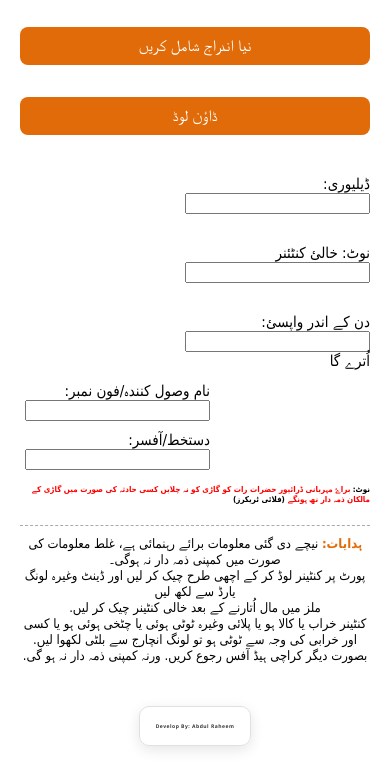
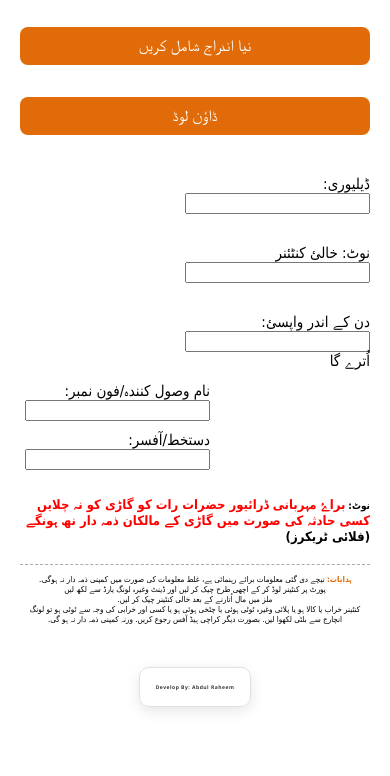
Before and after one commit to abdulraheem-5353/fly-trucker-builty, a plain HTML site: page index.html in a window 390 px wide. Shown: the part 1768-2544 px from the top of the page. After the commit the page ends 2505 px from the top, so only its background shows below. Drawn offline with nearby package versions, Linux system fonts and the light colour scheme; a web font is replaced by a local one.

Commit message:
Updated project with new changes

```diff
--- a/index.html
+++ b/index.html
@@ -105,17 +105,25 @@
         <div><label> نام وصول کنندہ/فون نمبر: <input name="receiverSignature" id="receiverSignature"></label></div>
         <div><label> دستخط/آفسر: <input name="officerSignature" id="officerSignature"></label></div>
       </div>
+      <div class="note-block">
+        <b>نوٹ:</b>
+        <span class="note-urdu">
+          براۓ مہربانی ڈرائیور حضرات رات کو گاڑی کو نہ چلایں کسی حادثہ کی صورت میں گاڑی کے مالکان ذمہ دار نھ ہونگے
+          <span style="color: black;">(فلائی
+            ٹریکرز)</span>
+        </span>
+      </div>
     </div>
 
 
-    <div class="note-block">
+    <!--div class="note-block">
       <b>نوٹ:</b>
       <span class="note-urdu">
         براۓ مہربانی ڈرائیور حضرات رات کو گاڑی کو نہ چلایں کسی حادثہ کی صورت میں گاڑی کے مالکان ذمہ دار نھ ہونگے
         <span style="color: black;">(فلائی
           ٹریکرز)</span>
       </span>
-    </div>
+    </div-->
     <div class="footer-div">
       <b style="color: #e06b08;">ہدایات:</b>
       نیچے دی گئی معلومات برائے رہنمائی ہے، غلط معلومات کی صورت میں کمپنی ذمہ دار نہ ہوگی۔
--- a/style.css
+++ b/style.css
@@ -239,12 +239,13 @@ body {
 
 .note-block {
   margin-top: 15px;
-  font-size: 8px;
+  font-size: 13px;
 }
 
 .note-urdu {
   color: red;
   font-weight: bold;
+  font-size: 13px;
 }
 
 .footer-div {
@@ -275,7 +276,7 @@ body {
   letter-spacing: 0.5px;
 }
 
-/* Mobile Responsive Code*/
+/*Mobile Responsive Code*/
 @media (max-width: 768px) {
   body {
     font-size: 15px;
@@ -402,11 +403,11 @@ body {
   }
 
   .note-block {
-    font-size: 8px;
+    font-size: 10px;
   }
 
   .footer-div {
-    font-size: 13px;
+    font-size: 8px;
     margin-top: 20px;
     border-top: 1px dashed #aaa;
     padding-top: 10px;
```
